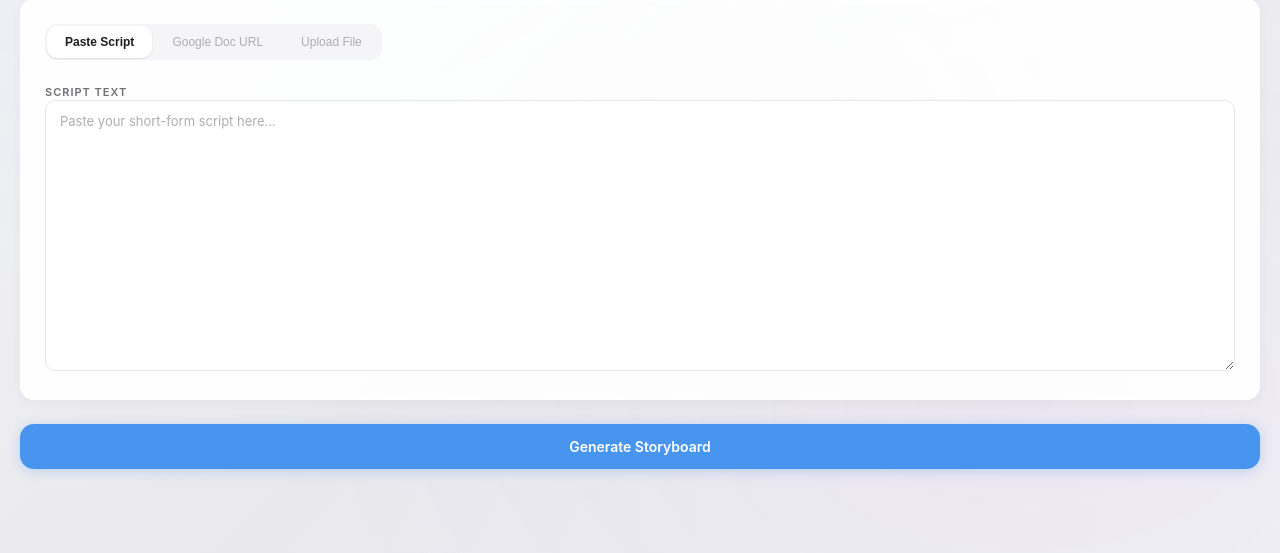
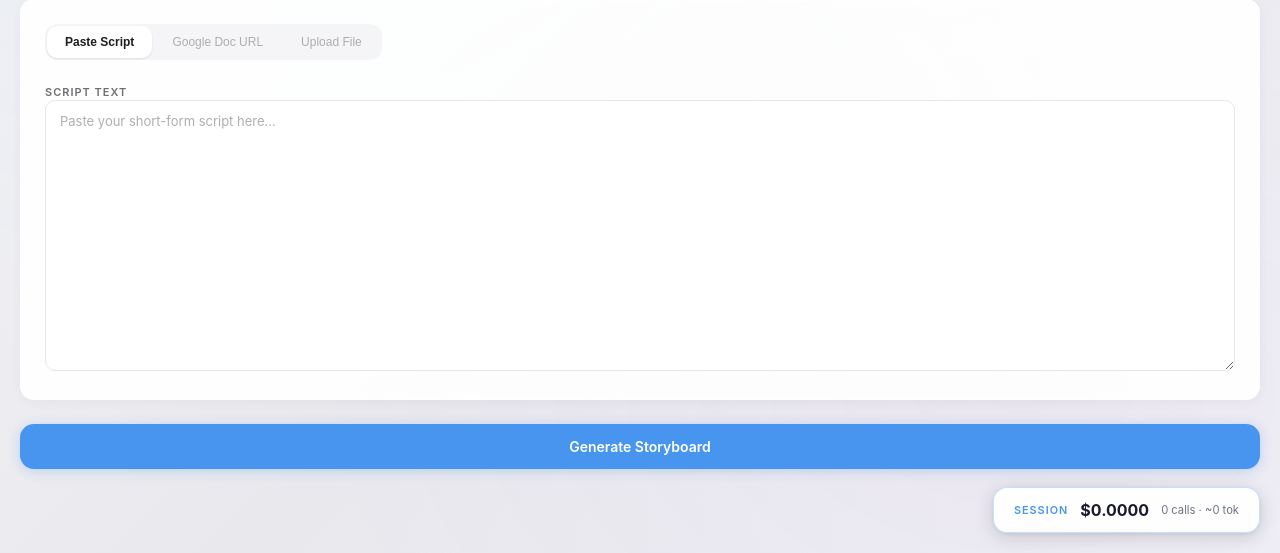
Before and after one commit to piyushpohekar3003/storyboard-studio, a Flask app: page /shorts in a window 1280 px wide. Shown: the part 247-800 px from the top of the page. Run offline with Flask 3, Linux system fonts and the light colour scheme; some libraries are stand-ins or nearby versions.

Commit message:
Fix: cost counter always visible with white bg, all elements above Aparna
- Cost counter: white bg, visible from page load, readable text
- CTA cards: moved from y=720 to y=130-330 (above Aparna's head)
- Bottom text: moved from y=1120 to y=330
- All visual elements now confined to y=130-340 zone on presenter frames
- Aparna occupies y=350 to bottom (80%+ of frame per references)

Co-Authored-By: Claude Opus 4.6 (1M context) <noreply@anthropic.com>

```diff
--- a/static/shorts.js
+++ b/static/shorts.js
@@ -26,8 +26,10 @@ function updateCostDisplay() {
     <span class="cost-value">$${totalCost.toFixed(4)}</span>
     <span class="cost-detail">${sessionCost.calls} call${sessionCost.calls !== 1 ? 's' : ''} · ~${(sessionCost.inputTokens + sessionCost.outputTokens).toLocaleString()} tok</span>
   `;
-  el.style.display = 'flex';
 }
+
+// Show counter on page load
+document.addEventListener('DOMContentLoaded', () => { updateCostDisplay(); });
 
 // ── State management ──
 let currentState = 'input'; // 'input' | 'loading' | 'preview'
--- a/templates/shorts.html
+++ b/templates/shorts.html
@@ -5,7 +5,7 @@
 <link href="https://fonts.googleapis.com/css2?family=Poppins:wght@400;500;600;700;800&display=swap" rel="stylesheet">
 
 <!-- Cost Counter (floating) -->
-<div id="cost-counter" class="cost-counter" style="display:none;"></div>
+<div id="cost-counter" class="cost-counter"></div>
 
 <style>
 /* ── Cost Counter ── */
@@ -13,18 +13,16 @@
   position: fixed; bottom: 20px; right: 20px;
   display: flex; align-items: center; gap: 12px;
   padding: 12px 20px;
-  background: linear-gradient(135deg, rgba(72,149,239,0.08), rgba(114,9,183,0.06));
-  border: 1.5px solid rgba(72,149,239,0.25);
+  background: rgba(255,255,255,0.95);
+  border: 1.5px solid rgba(72,149,239,0.3);
   border-radius: 14px;
-  box-shadow: 0 4px 20px rgba(72,149,239,0.12), 0 1px 4px rgba(0,0,0,0.06);
+  box-shadow: 0 4px 20px rgba(0,0,0,0.15), 0 1px 4px rgba(0,0,0,0.08);
   font-size: 0.78rem;
   z-index: 100;
-  backdrop-filter: blur(12px);
-  animation: fadeUp 0.3s ease;
 }
-.cost-label { color: var(--blue, #4895ef); font-weight: 600; text-transform: uppercase; font-size: 0.68rem; letter-spacing: 1px; }
-.cost-value { font-weight: 700; font-size: 1rem; color: var(--t1, #1a1a2e); }
-.cost-detail { color: var(--t2, #6b7280); font-size: 0.7rem; }
+.cost-label { color: #4895ef; font-weight: 600; text-transform: uppercase; font-size: 0.68rem; letter-spacing: 1px; }
+.cost-value { font-weight: 700; font-size: 1rem; color: #1a1a2e; }
+.cost-detail { color: #6b7280; font-size: 0.7rem; }
 
 /* ── Shorts-specific styles ── */
 .shorts-header { text-align: center; padding: 40px 0 28px; animation: fadeUp 0.4s ease-out both; }
```
Also changed, not shown: services/svg_generator.py (+12 -11 lines).
